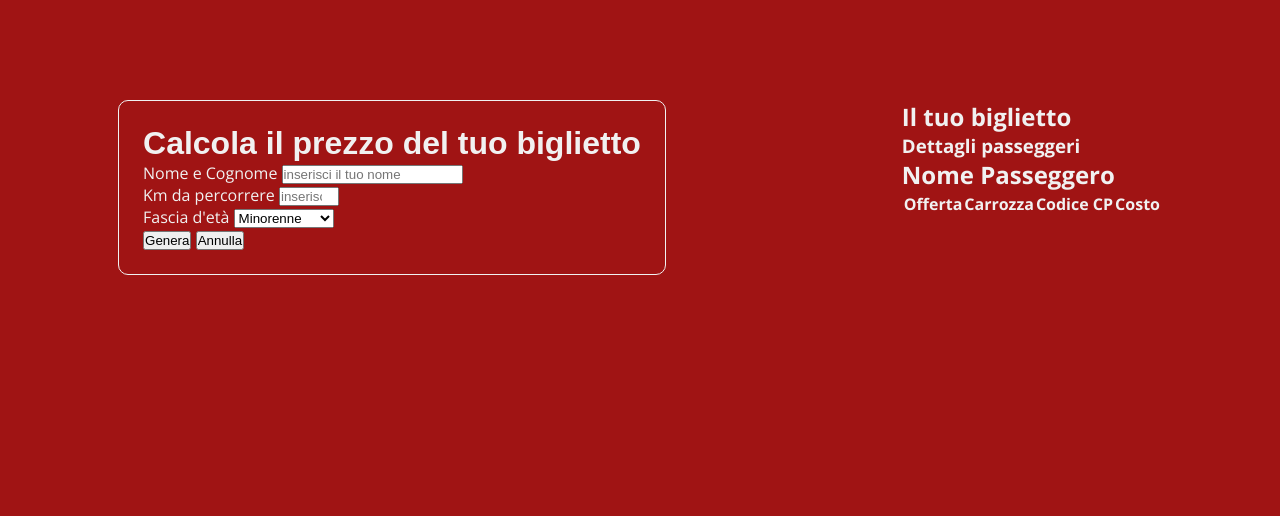
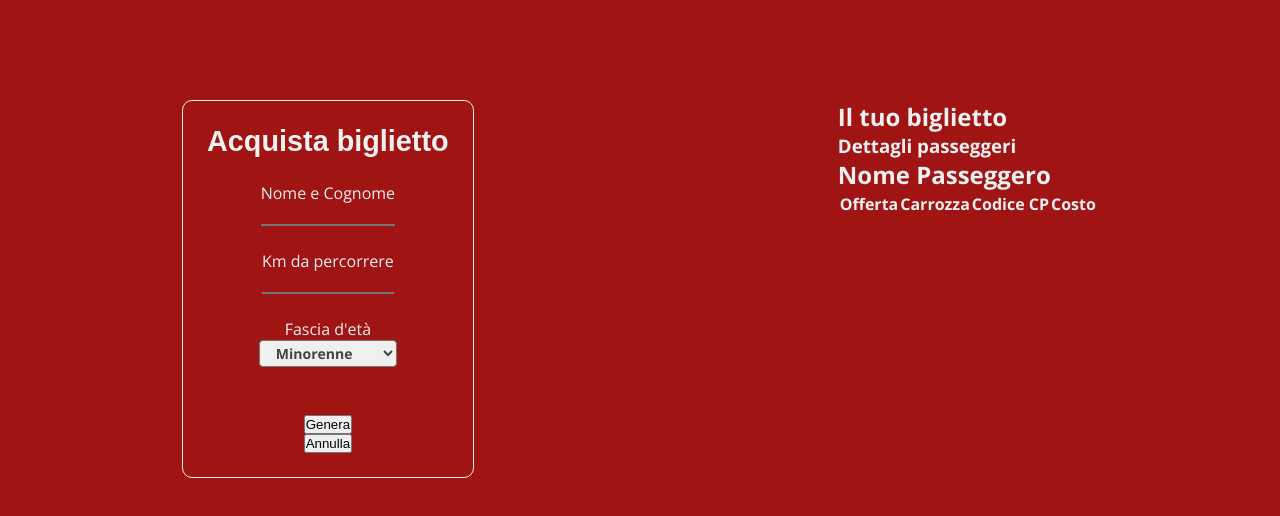
Before and after one commit to luigi-smilzo/js-biglietto-treno-form, a plain HTML site: page index.html in a window 1280 px wide. Drawn offline with nearby package versions, Linux system fonts and the light colour scheme; a web font is replaced by a local one.

Commit message:
Select styling

```diff
--- a/css/main.css
+++ b/css/main.css
@@ -18,12 +18,21 @@
     font-family: 'Gotu', sans-serif;
 }
 
+.u-text--center {
+    text-align: center;
+}
+
 .u-color--grey {
     color: #f1f1f1;
 }
 
 .u-color--green {
     color: rgb(17, 54, 2);
+}
+
+h1 {
+    font-size: 1.8em;
+    margin-bottom: 1.5rem;
 }
 
 /* UTILITIES */
@@ -51,3 +60,44 @@
     border-radius: 10px;
     padding: 24px;
 }
+
+.dati-input {
+    display: flex;
+    flex-direction: column;
+    align-items: center;
+}
+
+.dati-input .row {
+    display: flex;
+    flex-direction: column;
+    align-items: center;
+}
+
+.dati-input .col {
+    margin-bottom: 24px;
+}
+
+.dati-input label {
+    display: block;
+}
+
+.dati-input .row:nth-child(2) {
+    margin-top: 24px;
+}
+
+.dati-input input {
+    width: 100%;
+    background: transparent;
+    border-top: 0;
+    border-left: 0;
+    border-right: 0;
+}
+
+.dati-input select {
+    font-size: 14px;
+    font-family: 'open sans';
+    font-weight: 700;
+    color: #444;
+    padding: 2px 12px;
+    border-radius: 4px;
+}
--- a/index.html
+++ b/index.html
@@ -13,18 +13,18 @@
 
         <!-- Form -->
         <div class="customerForm">
-            <h1 class="title u-text--gotu">Calcola il prezzo del tuo biglietto</h1>
+            <h1 class="title u-text--gotu">Acquista biglietto</h1>
 
             <!-- Inputs -->
             <div class="dati-input">
-                <div class="row">
+                <div class="row u-text--center">
                     <div class="col">
                         <label for="nome">Nome e Cognome</label>
-                        <input id="nome" type="text" name="nome" placeholder="inserisci il tuo nome">
+                        <input id="nome" type="text" size="1" name="nome">
                     </div>
                     <div class="col">
                         <label for="km">Km da percorrere</label>
-                        <input id="km" type="number" min="1" max="300" name="km" placeholder="inserisci i Km">
+                        <input id="km" type="number" min="1" max="300" name="km">
                     </div>
                     <div class="col">
                         <label for="fascia-eta">Fascia d'età</label>
```
